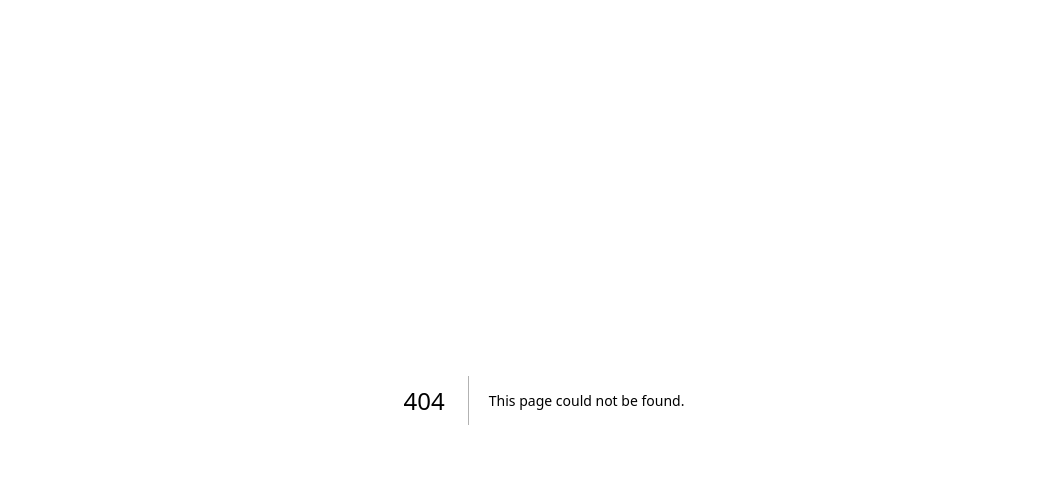
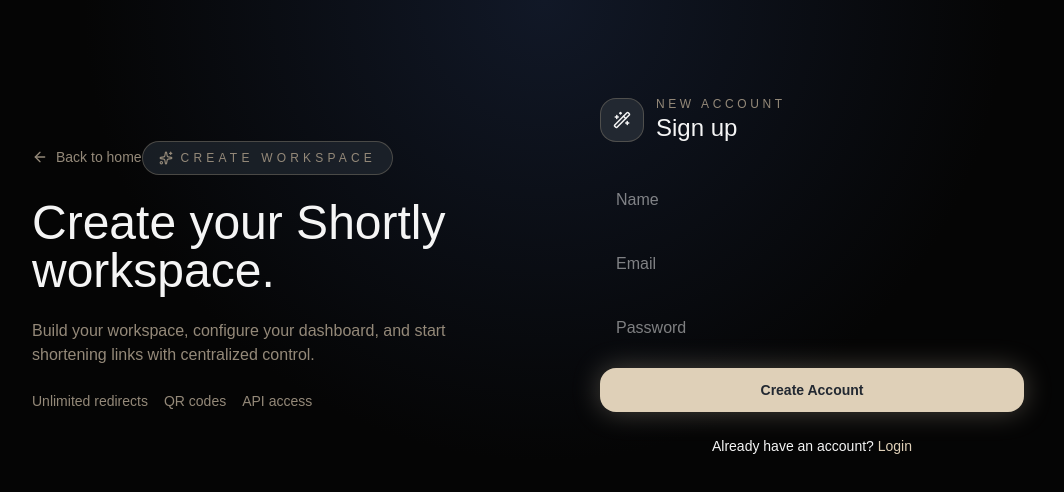
Before and after one commit to SyedShahulAhmed/next-journey, a Next.js app in the folder 18-url-shortener-api/: page /signup in a window 1280 px wide. Before the commit this address had no page. Shown: the top 492 px of the page, without its empty margins (96-1160 px from the left). Built offline with nearby package versions, Linux system fonts and the light colour scheme.

Commit message:
add : Signup page

```diff
--- /dev/null
+++ b/18-url-shortener-api/src/app/signup/page.tsx
@@ -0,0 +1,159 @@
+"use client";
+
+import { ArrowLeft, Loader2, Sparkles, Wand2 } from "lucide-react";
+import { useRouter } from "next/navigation";
+import { useState } from "react";
+import { toast } from "sonner";
+
+export default function SignupPage() {
+  const router = useRouter();
+
+  const [loading, setLoading] = useState(false);
+
+  const [formData, setFormData] = useState({
+    name: "",
+    email: "",
+    password: "",
+  });
+
+  async function handleSignup() {
+    try {
+      if (
+        formData.name.trim() === "" ||
+        formData.email.trim() === "" ||
+        formData.password.trim() === ""
+      ) {
+        toast.error("Name, email and password are required");
+        return;
+      }
+      setLoading(true);
+      const res = await fetch("/api/auth/signup", {
+        method: "POST",
+        headers: {
+          "Content-Type": "application/json",
+        },
+        body: JSON.stringify(formData),
+      });
+
+      const data = await res.json();
+
+      if (!res.ok) {
+        toast.error(data.error);
+        return;
+      }
+
+      toast.success("Account created");
+      router.push("/login");
+    } catch (error) {
+      toast.error("Something went wrong");
+    } finally {
+      setLoading(false);
+    }
+  }
+
+  return (
+    <main className="min-h-screen px-6 py-16">
+      <div className="mx-auto grid max-w-5xl items-center gap-12 lg:grid-cols-2">
+        <div className="space-y-6">
+          <button
+            onClick={() => router.push("/")}
+            className="inline-flex items-center gap-2 text-sm text-[#948979] transition hover:text-[#DFD0B8]"
+          >
+            <ArrowLeft size={16} />
+            Back to home
+          </button>
+          <div className="inline-flex items-center gap-2 rounded-full border border-[#948979]/40 bg-[#222831]/70 px-4 py-2 text-xs uppercase tracking-[0.35em] text-[#948979]">
+            <Sparkles size={14} />
+            Create workspace
+          </div>
+          <h1 className="font-heading text-4xl md:text-5xl">
+            Create your Shortly workspace.
+          </h1>
+          <p className="text-[#948979]">
+            Build your workspace, configure your dashboard, and start shortening
+            links with centralized control.
+          </p>
+          <div className="flex flex-wrap gap-4 text-sm text-[#948979]">
+            <span>Unlimited redirects</span>
+            <span>QR codes</span>
+            <span>API access</span>
+          </div>
+        </div>
+
+        <div className="glass-panel rounded-3xl p-8">
+          <div className="flex items-center gap-3">
+            <div className="flex h-11 w-11 items-center justify-center rounded-2xl border border-[#948979]/40 bg-[#222831]">
+              <Wand2 size={18} />
+            </div>
+            <div>
+              <p className="text-xs uppercase tracking-[0.3em] text-[#948979]">
+                New account
+              </p>
+              <p className="font-heading text-2xl">Sign up</p>
+            </div>
+          </div>
+
+          <div className="mt-8 space-y-4">
+            <input
+              placeholder="Name"
+              value={formData.name}
+              onChange={(e) =>
+                setFormData({
+                  ...formData,
+                  name: e.target.value,
+                })
+              }
+              className="app-input w-full rounded-2xl px-4 py-3"
+            />
+
+            <input
+              type="email"
+              placeholder="Email"
+              value={formData.email}
+              onChange={(e) =>
+                setFormData({
+                  ...formData,
+                  email: e.target.value,
+                })
+              }
+              className="app-input w-full rounded-2xl px-4 py-3"
+            />
+
+            <input
+              type="password"
+              placeholder="Password"
+              value={formData.password}
+              onChange={(e) =>
+                setFormData({
+                  ...formData,
+                  password: e.target.value,
+                })
+              }
+              className="app-input w-full rounded-2xl px-4 py-3"
+            />
+
+            <button
+              onClick={handleSignup}
+              disabled={loading}
+              className="flex w-full items-center justify-center gap-2 rounded-2xl bg-[#DFD0B8] py-3 text-sm font-semibold text-[#222831] shadow-[0_0_28px_rgba(223,208,184,0.3)] transition hover:-translate-y-px"
+            >
+              {loading && <Loader2 className="animate-spin" size={18} />}
+
+              {loading ? "Creating..." : "Create Account"}
+            </button>
+          </div>
+
+          <p className="mt-6 text-center text-sm text-x[#948979]">
+            Already have an account?{" "}
+            <span
+              onClick={() => router.push("/login")}
+              className="cursor-pointer text-[#DFD0B8]"
+            >
+              Login
+            </span>
+          </p>
+        </div>
+      </div>
+    </main>
+  );
+}
```
